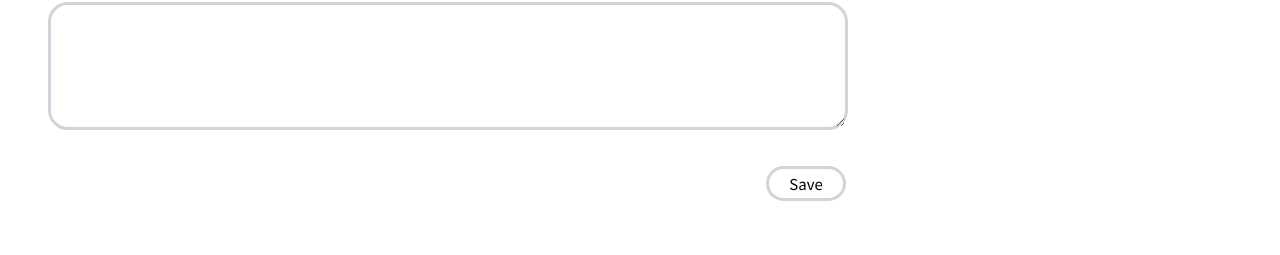
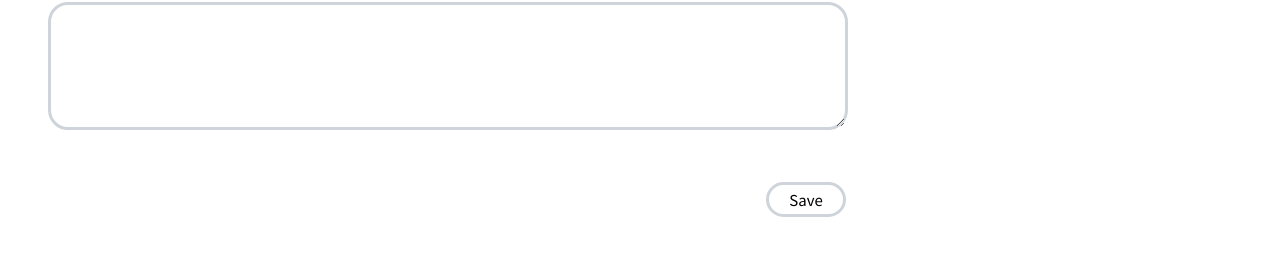
Before and after one commit to daniel-sungwon-lee/code-journal, a website: page index.html in a window 1280 px wide. Shown: the part 631-886 px from the top of the page. Before the commit the page ends 864 px from the top, so only its background shows below. Drawn offline with Linux system fonts and the light colour scheme.

Commit message:
minor edits made to css for issue #3

```diff
--- a/css/styles.css
+++ b/css/styles.css
@@ -24,6 +24,7 @@ h1 {
 form,section {
   max-width: 862px;
   position: relative;
+  margin-bottom: 4rem;
 }
 .row-half{
   display: flex;
@@ -73,6 +74,7 @@ textarea:focus {
 }
 .row-button {
   text-align: right;
+  margin: 1rem 0;
 }
 button{
   width: 5rem;
```
